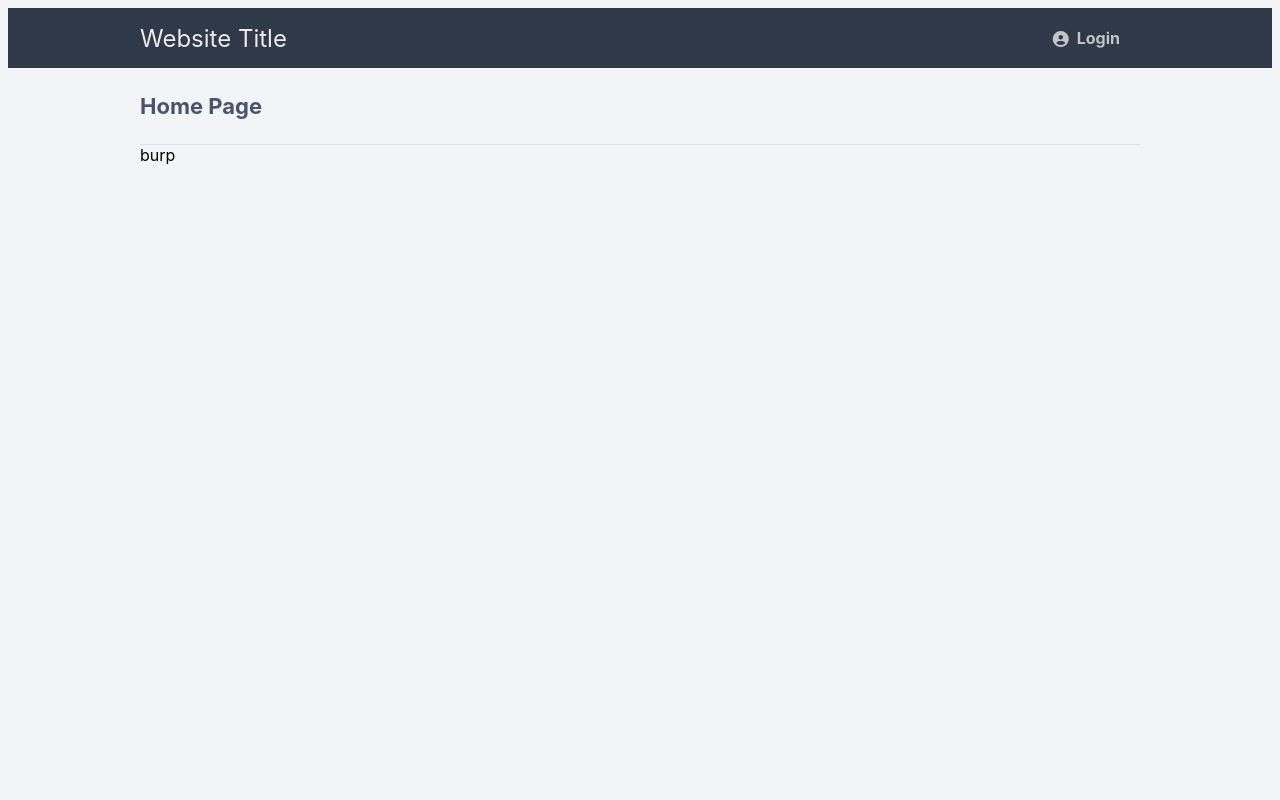
After one commit to Darr3n2GG/Condominium_Management_System, a PHP site: page /main.html in a window 1280 px wide. The commit adds this page. Run offline with PHP 8.4, Linux system fonts and the light colour scheme.

Commit message:
added home page

```diff
--- a/index.html
+++ b/index.html
@@ -19,7 +19,8 @@
 				</label>
 				<input type="password" name="password" placeholder="Password" id="password" required>
 				<input type="submit" value="Login">
-                <a href="register.html">Register here</a>
+                <a href="register.html">Register here</a><br>
+                <a href="main.html">Back to Home</a>
 			</form>
 		</div>
 	</body>
--- /dev/null
+++ b/main.html
@@ -0,0 +1,20 @@
+<html>
+	<head>
+		<meta charset="utf-8">
+		<title>Home Page</title>
+		<link href="style.css" rel="stylesheet" type="text/css">
+		<link rel="stylesheet" href="https://cdnjs.cloudflare.com/ajax/libs/font-awesome/6.2.0/css/all.min.css" integrity="sha512-xh6O/CkQoPOWDdYTDqeRdPCVd1SpvCA9XXcUnZS2FmJNp1coAFzvtCN9BmamE+4aHK8yyUHUSCcJHgXloTyT2A==" crossorigin="anonymous" referrerpolicy="no-referrer">
+	</head>
+	<body class="loggedin">
+		<nav class="navtop">
+			<div>
+				<h1>Website Title</h1>
+                <a href="index.html"><i class="fas fa-user-circle"></i>Login</a>
+			</div>
+		</nav>
+		<div class="content">
+			<h2>Home Page</h2>
+            burp
+		</div>
+	</body>
+</html>
--- a/style.css
+++ b/style.css
@@ -55,6 +55,9 @@ body {
 .login form input[type="submit"]:hover {
     background-color: #2868c7;
     transition: background-color 0.2s;
+}
+.login a{
+    margin: 0;
 }
 .navtop {
 	background-color: #2f3947;
```
